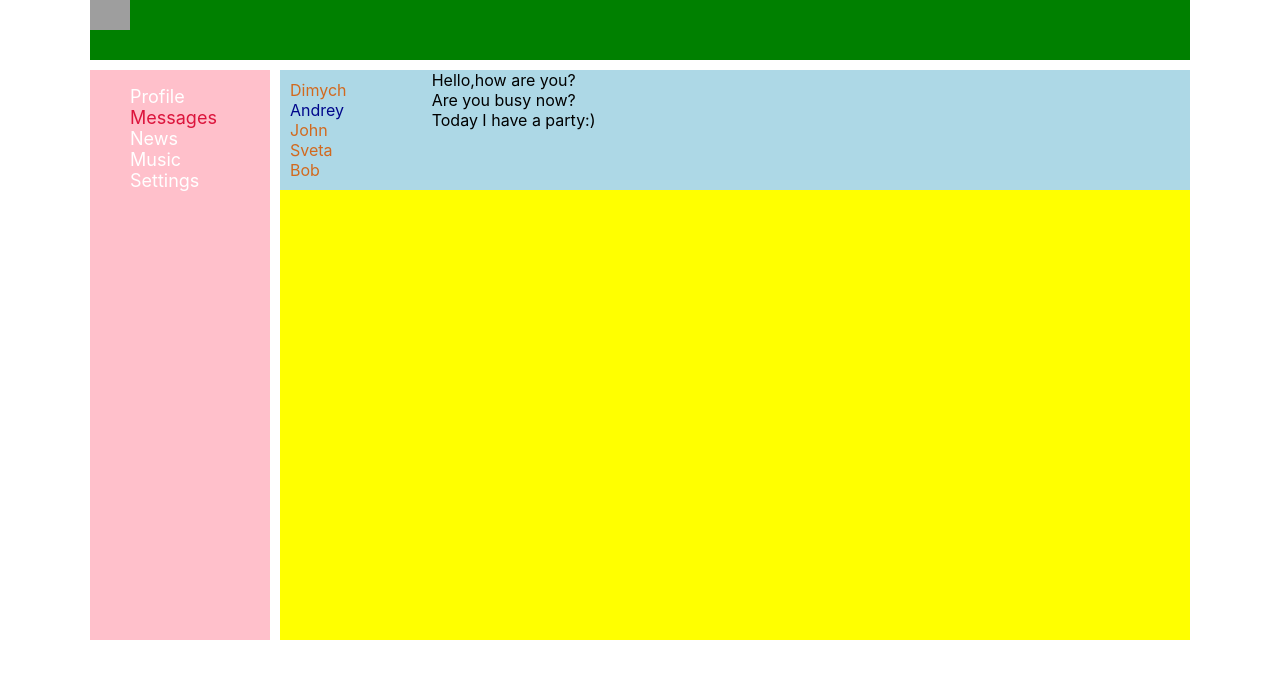
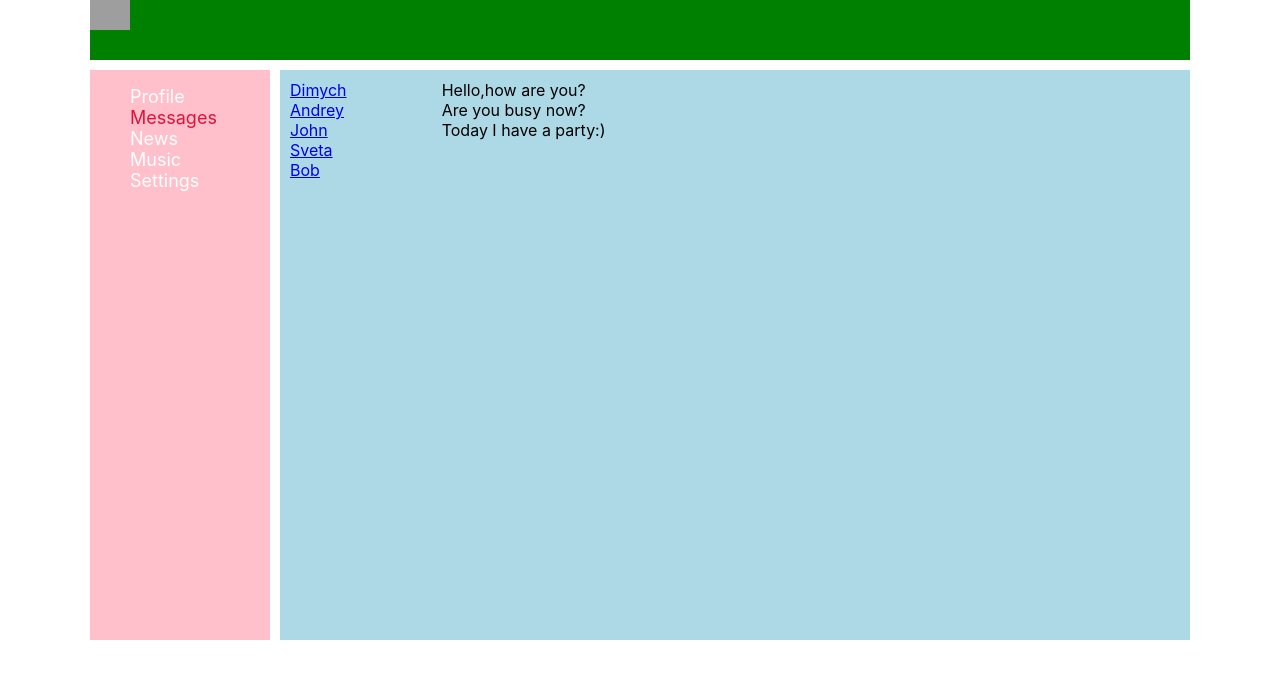
Before and after one commit to Tampoka/my_social_network, a React (Create React App) app: page /dialogs in a window 1280 px wide. Shown: the top 678 px of the page. Built offline with nearby package versions, Linux system fonts and the light colour scheme; grey boxes are pictures that could not be loaded.

Commit message:
added NavLink to Dialogs_dialog

```diff
--- a/src/components/Dialogs/Dialogs.module.css
+++ b/src/components/Dialogs/Dialogs.module.css
@@ -2,10 +2,12 @@
 display: grid;
 grid-template-columns: 2fr 10fr;
     background-color: lightblue;
+    height: 100%;
 }
 
 .dialogItems {
 padding: 10px;
+
 }
 
  .dialog {
--- a/src/components/Dialogs/Dialogs.tsx
+++ b/src/components/Dialogs/Dialogs.tsx
@@ -1,4 +1,5 @@
 import React from 'react';
+import { NavLink } from 'react-router-dom';
 import s from './Dialogs.module.css'
 
 const Dialogs= ()=> {
@@ -6,22 +7,22 @@ const Dialogs= ()=> {
         <div className={s.dialogs}>
             <div className={s.dialogItems}>
                 <div className={s.dialog}>
-                    Dimych
+                   <NavLink to="/dialogs/1">Dimych</NavLink>
                 </div>
                 <div className={`${s.dialog} ${s.active}`}>
-                    Andrey
+                    <NavLink to="/dialogs/2">Andrey</NavLink>
                 </div>
                 <div className={s.dialog}>
-                    John
+                    <NavLink to="/dialogs/3">John</NavLink>
                 </div>
                 <div className={s.dialog}>
-                    Sveta
+                    <NavLink to="/dialogs/4">Sveta</NavLink>
                 </div>
                 <div className={s.dialog}>
-                    Bob
+                    <NavLink to="/dialogs/5">Bob</NavLink>
                 </div>
             </div>
-            <div className={s.massages}>
+            <div className={s.messages}>
                 <div className={s.message}>Hello,how are you?</div>
                 <div className={s.message}>
                     Are you busy now?
```
